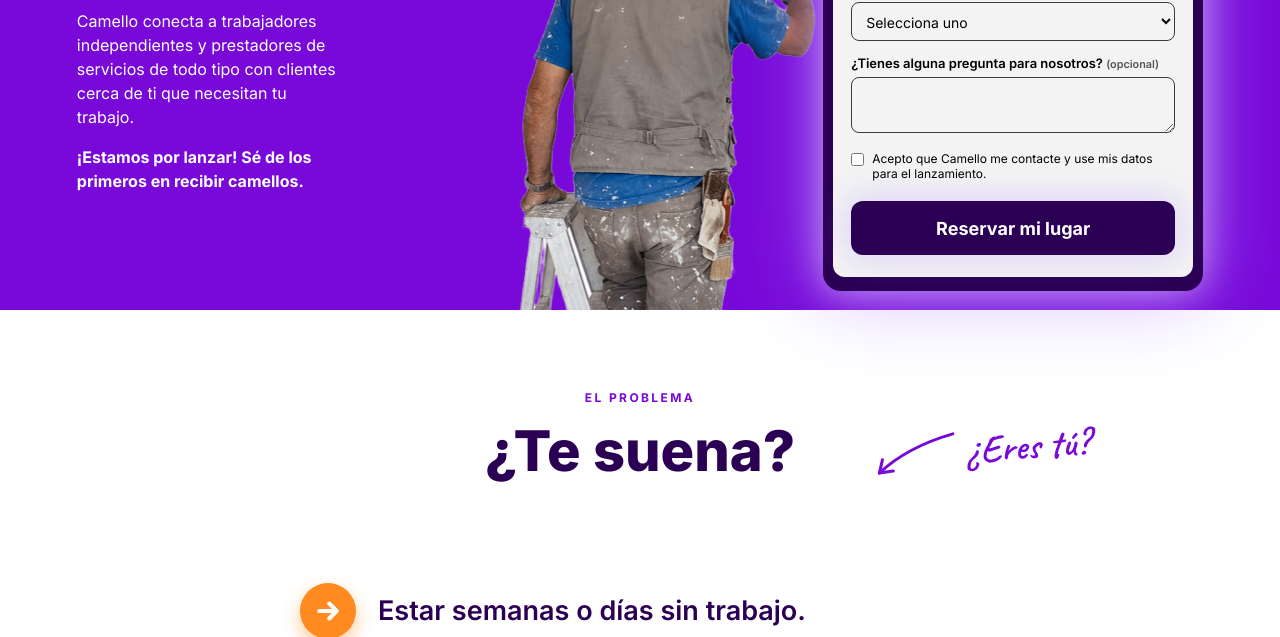
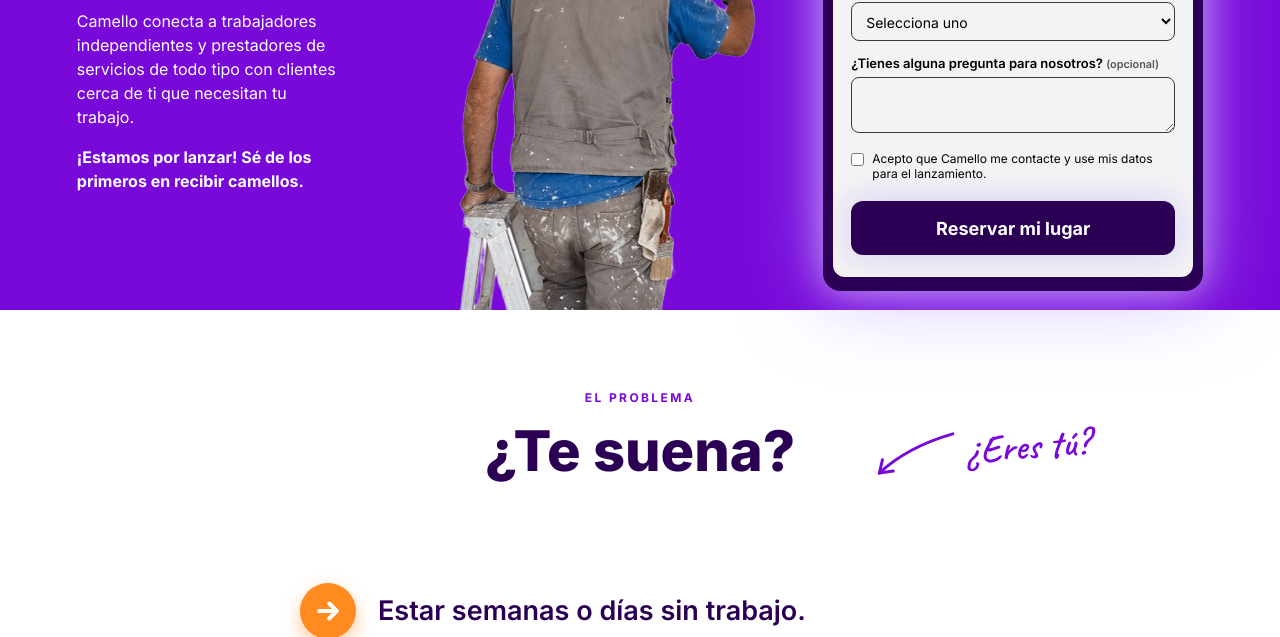
Before and after one commit to andre1751/Camello-.-, a plain HTML site: page index.html in a window 1280 px wide. Shown: the part 463-1100 px from the top of the page. Drawn offline with Linux system fonts and the light colour scheme.

Commit message:
Mueve la ilustración del pintor hacia la izquierda
Co-Authored-By: Claude Haiku 5.5 <noreply@anthropic.com>
Claude-Session: https://claude.ai/code/session_014jiJqPgyGvSKXjeLi35kAp

```diff
--- a/index.html
+++ b/index.html
@@ -127,7 +127,7 @@
 
     .painter {
       position: absolute;
-      left: 100px;
+      left: 40px;
       bottom: 0;
       height: 480px;
       width: auto;
```
